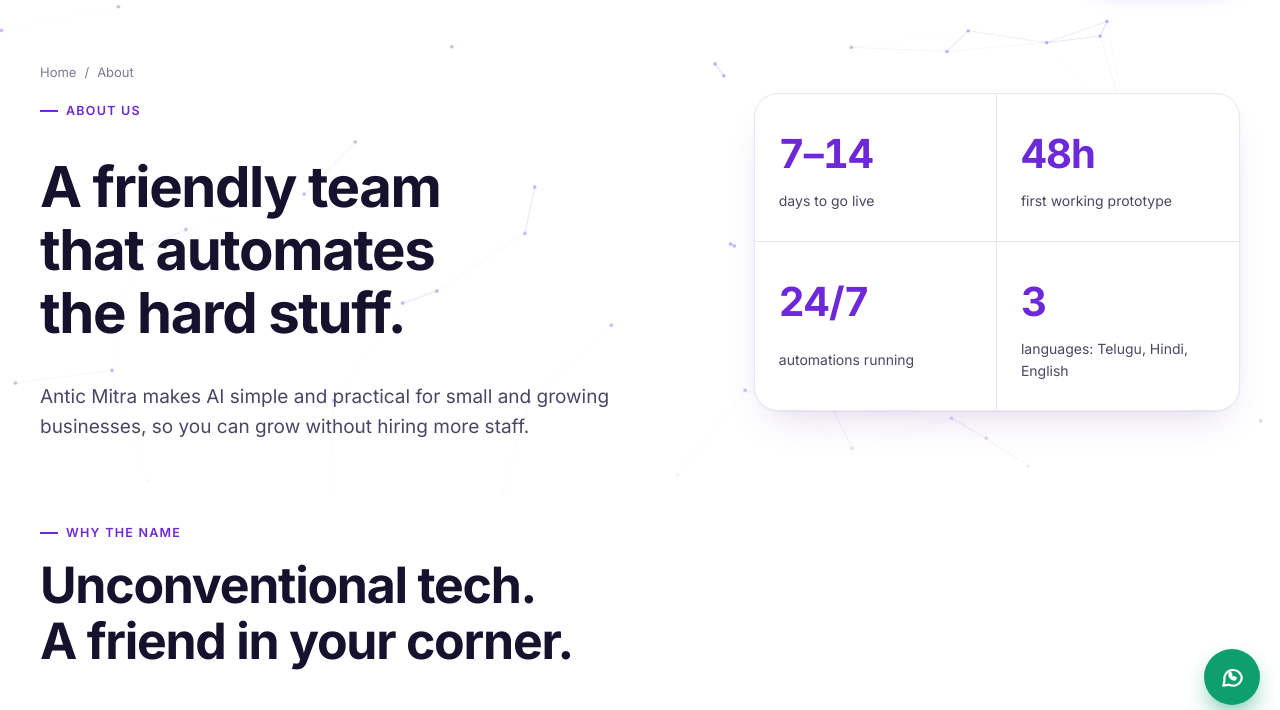
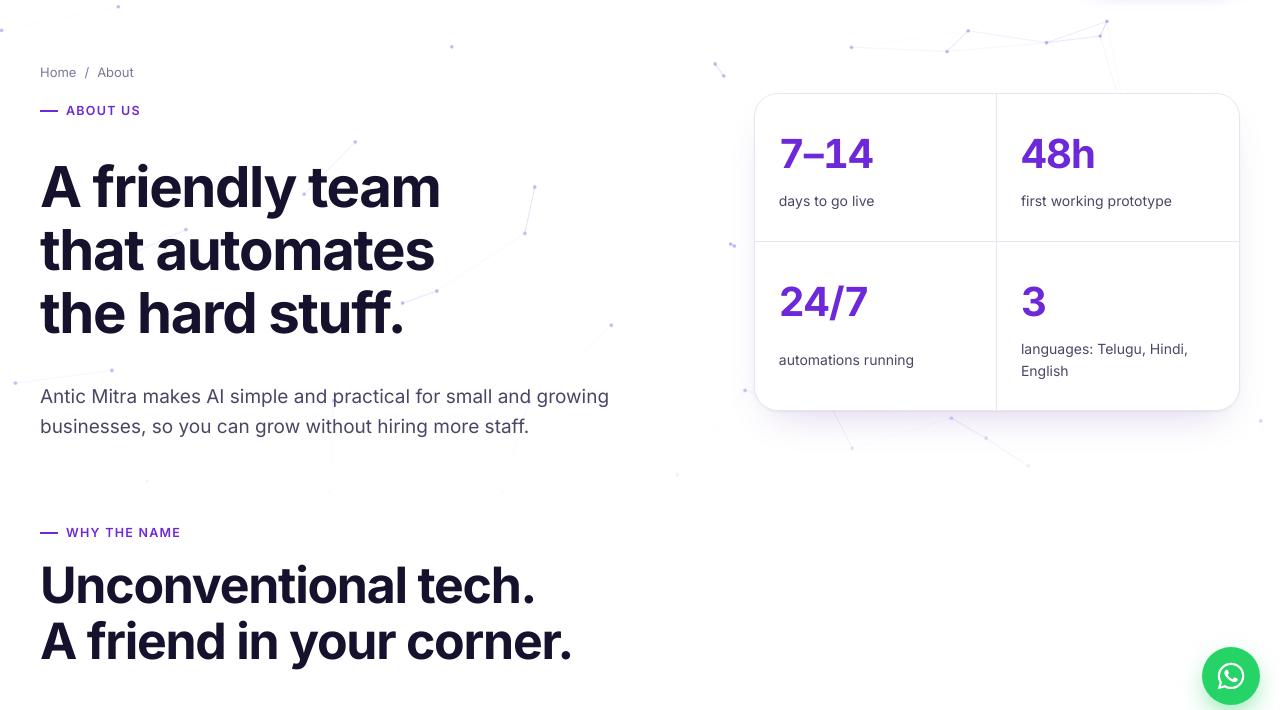
Before and after one commit to anticmitrawork-stack/antic-mitra, a plain HTML site: page about.html in a window 1280 px wide. Shown: the part 75-785 px from the top of the page. Drawn offline with Linux system fonts and the light colour scheme.

Commit message:
Fix floating WhatsApp icon with official crisp WhatsApp brand SVG and brand green color

```diff
--- a/about.html
+++ b/about.html
@@ -125,7 +125,7 @@
     <div class="copy">© 2026 Antic Mitra. Automate the impossible.</div>
   </div>
 </footer>
-<a class="fab" href="contact.html" data-wa target="_blank" rel="noopener" aria-label="Chat on WhatsApp"><svg viewBox="0 0 24 24" fill="none" stroke="currentColor" stroke-width="2" stroke-linecap="round" stroke-linejoin="round"><path d="M21 12a8 8 0 0 1-11.6 7.1L4 20l1-4.6A8 8 0 1 1 21 12z"/><path d="M9.5 9.5c0 2.5 2.5 5 5 5l1-1.5-2-1-1 .8a3.5 3.5 0 0 1-1.8-1.8l.8-1-1-2z"/></svg></a>
+<a class="fab" href="contact.html" data-wa target="_blank" rel="noopener" aria-label="Chat on WhatsApp"><svg viewBox="0 0 24 24" fill="currentColor"><path d="M12.04 2C6.58 2 2.13 6.45 2.13 11.91C2.13 13.66 2.59 15.36 3.45 16.86L2.05 22L7.3 20.62C8.75 21.41 10.38 21.83 12.04 21.83C17.5 21.83 21.95 17.38 21.95 11.92C21.95 9.27 20.92 6.78 19.05 4.91C17.18 3.03 14.69 2 12.04 2ZM12.05 3.67C14.25 3.67 16.31 4.53 17.87 6.09C19.42 7.65 20.28 9.72 20.28 11.92C20.28 16.46 16.59 20.15 12.04 20.15C10.56 20.15 9.11 19.76 7.85 19.01L7.55 18.83L4.43 19.65L5.26 16.61L5.06 16.29C4.24 14.99 3.8 13.47 3.8 11.91C3.81 7.37 7.49 3.67 12.05 3.67ZM8.53 7.33C8.37 7.33 8.1 7.39 7.87 7.64C7.65 7.89 7.02 8.48 7.02 9.7C7.02 10.91 7.91 12.08 8.03 12.24C8.16 12.4 9.77 14.89 12.23 15.95C12.82 16.2 13.27 16.36 13.63 16.47C14.22 16.66 14.76 16.63 15.19 16.57C15.67 16.5 16.67 15.96 16.88 15.37C17.09 14.78 17.09 14.28 17.03 14.17C16.97 14.07 16.81 14.01 16.56 13.88C16.31 13.76 15.08 13.15 14.85 13.07C14.62 12.98 14.46 12.94 14.3 13.19C14.13 13.44 13.66 14.01 13.51 14.17C13.37 14.34 13.23 14.36 12.98 14.24C12.74 14.11 11.95 13.86 11.01 13.02C10.28 12.37 9.78 11.56 9.64 11.32C9.5 11.07 9.62 10.94 9.75 10.81C9.86 10.7 10.01 10.51 10.14 10.36C10.27 10.2 10.32 10.09 10.4 9.92C10.49 9.76 10.44 9.61 10.38 9.49C10.32 9.36 9.85 8.21 9.65 7.74C9.46 7.27 9.26 7.34 9.12 7.33C8.98 7.32 8.82 7.33 8.53 7.33Z"/></svg></a>
 <script src="app.js"></script>
 </body>
 </html>
--- a/style.css
+++ b/style.css
@@ -460,9 +460,9 @@
 .copy{margin-top:40px;padding-top:24px;border-top:1px solid var(--line);font-size:13px;color:var(--muted)}
 @media (max-width:760px){.foot{grid-template-columns:1fr}}
 
-.fab{position:fixed;right:20px;bottom:calc(20px + env(safe-area-inset-bottom,0px));z-index:40;width:56px;height:56px;border-radius:50%;background:var(--mint);color:#FFFFFF;display:grid;place-items:center;box-shadow:0 12px 28px -10px var(--mint);transition:transform .25s}
-.fab:hover{transform:scale(1.08)}
-.fab svg{width:26px;height:26px}
+.fab{position:fixed;right:20px;bottom:calc(20px + env(safe-area-inset-bottom,0px));z-index:40;width:58px;height:58px;border-radius:50%;background:#25D366;color:#FFFFFF;display:grid;place-items:center;box-shadow:0 10px 24px -4px rgba(37,211,102,.55);transition:transform .25s cubic-bezier(.2,.8,.2,1),box-shadow .25s}
+.fab:hover{transform:scale(1.08);box-shadow:0 14px 30px -2px rgba(37,211,102,.65)}
+.fab svg{width:32px;height:32px;display:block}
 .glow{position:fixed;left:0;top:0;width:420px;height:420px;border-radius:50%;pointer-events:none;z-index:0;background:radial-gradient(circle,color-mix(in srgb,var(--violet) 9%,transparent),transparent 65%);opacity:0;transition:opacity .4s}
 main,footer{position:relative;z-index:1}
 
```
Also changed, not shown: contact.html (+1 -1 lines), demo.html (+1 -1 lines), index.html (+1 -1 lines), services.html (+1 -1 lines).
